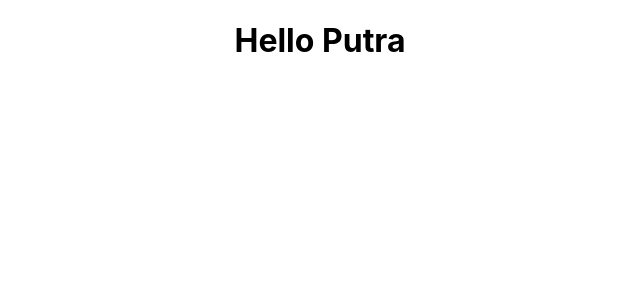
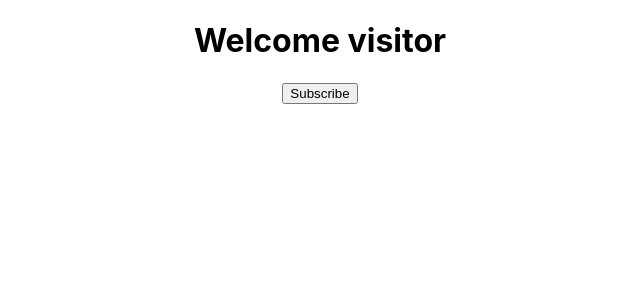
Before and after one commit to putraism/hello-world, a React (Create React App) app: page / in a window 1280 px wide. Shown: the top 300 px of the page, without its empty margins (320-960 px from the left). Built offline with nearby package versions, Linux system fonts and the light colour scheme.

Commit message:
Welcome Js

```diff
--- a/src/App.js
+++ b/src/App.js
@@ -1,15 +1,25 @@
 import logo from './logo.svg';
 import './App.css';
-import MyComponent from './components/Greet';
+import Greet from './components/Greet';
 import Welcome from './components/Welcome';
 import Hello from './components/Hello';
+import Message from './components/Message';
 
 function App() {
   return (
     <div className="App">
-      {/* <MyComponent/> */}
-      {/* <Welcome/> */}
-      <Hello/>
+      <Message />
+      {/* <Greet name='Bruce' heroName='Batman'>
+        <p>This is children props</p>
+      </Greet>
+      <Greet name='Clark' heroName='Superman'>
+        <button>Action</button>
+      </Greet>
+      <Greet name='Diana' heroName='Wonder Woman'/>
+      <Welcome name='Bruce' heroName='Batman'/>
+      <Welcome name='Clark' heroName='Superman'/>
+      <Welcome name='Diana' heroName='Wonder Woman'/> */}
+      {/* <Hello/> */}
     </div>
   );
 }
--- a/src/components/Greet.js
+++ b/src/components/Greet.js
@@ -1,5 +1,12 @@
 import React from 'react';
 
-const Greet = () => <h1>Hello Putra</h1>
-
+const Greet = (props) => {
+console.log(props)
+return (
+  <div>
+    <h1>Hello {props.name} a.k.a {props.heroName}</h1>
+    {props.children}
+  </div>
+  )
+}
 export default Greet;
--- /dev/null
+++ b/src/components/Message.js
@@ -0,0 +1,28 @@
+import React, { Component } from 'react'
+
+class Message extends Component {
+
+  constructor(){
+    super()
+    this.state = {
+      message: 'Welcome visitor'
+    }
+  }
+
+  changeMessage(){
+    this.setState({
+      message: 'Thank you for subscribing!'
+    })
+  }
+
+  render(){
+    return (
+      <div>
+          <h1>{this.state.message}</h1>
+          <button onClick={() => this.changeMessage()}>Subscribe</button>
+      </div>
+    )
+  }
+}
+
+export default Message
--- a/src/components/Welcome.js
+++ b/src/components/Welcome.js
@@ -2,7 +2,7 @@
 
 class Welcome extends Component {
   render(){
-    return <h1>Class Component</h1>
+    return <h1>Welcome {this.props.name} a.k.a {this.props.heroName}</h1>
   }
 }
 
```
